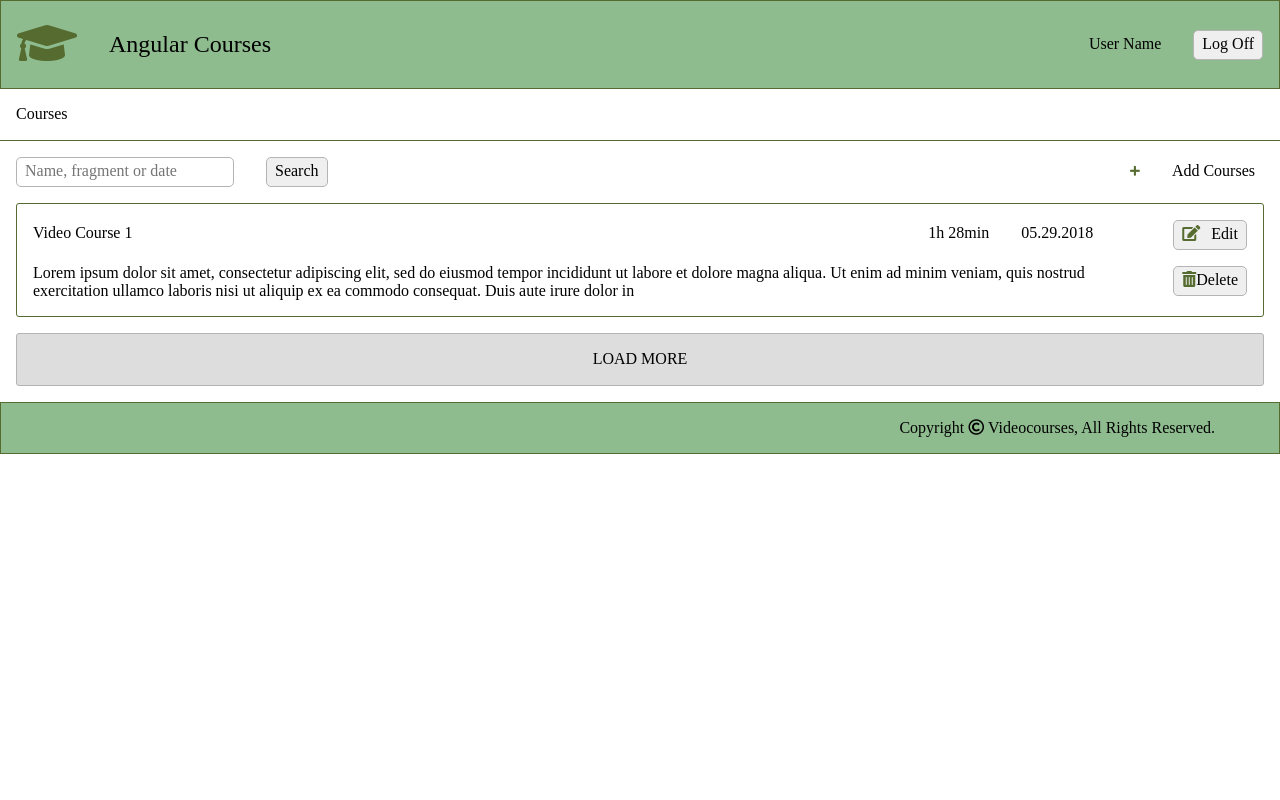
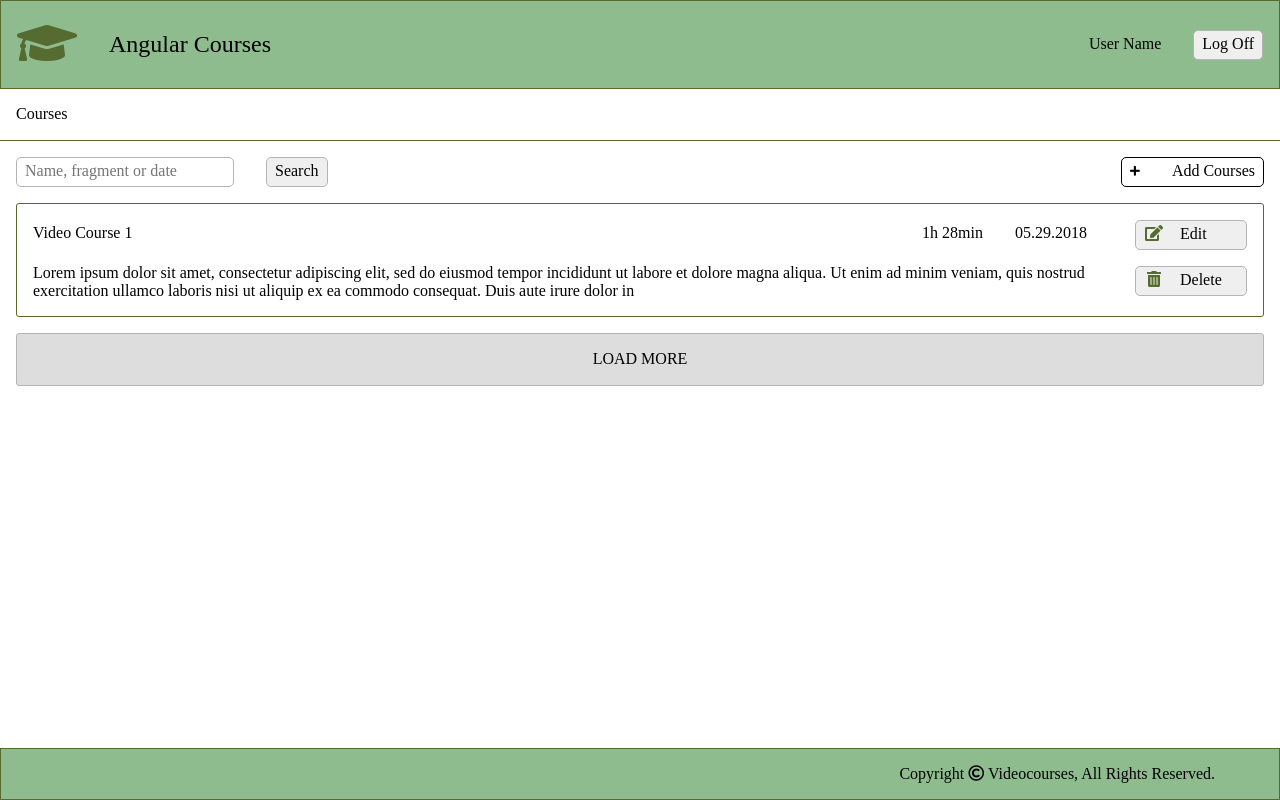
Before and after one commit to e-pavlova/angular-courses, an Angular app: page / in a window 1280 px wide. Built offline with nearby package versions, Linux system fonts and the light colour scheme.

Commit message:
refactor: Add changes to markup

```diff
--- a/src/app/app.component.html
+++ b/src/app/app.component.html
@@ -1,4 +1,6 @@
-<app-header></app-header>
-<app-breadcrumbs></app-breadcrumbs>
-<app-course-item></app-course-item>
-<app-footer></app-footer>
+<div class="content">
+  <app-header></app-header>
+  <app-breadcrumbs></app-breadcrumbs>
+  <app-course-item></app-course-item>
+</div>
+<app-footer class="footer"></app-footer>
--- a/src/app/course-item/course-item.component.css
+++ b/src/app/course-item/course-item.component.css
@@ -26,8 +26,7 @@
 }
 
 .search__button:hover {
-  background-color: rgb(200, 200, 200);
-  color: rgb(85, 107, 47);
+
 }
 
 .add__container {
@@ -36,17 +35,19 @@
   align-items: center;
   font-size: 100%;
   font-family: inherit;
+  border-radius: 5px;
   padding: 0.3rem 0.5rem;
-  border: 1px solid transparent;
-  background-color: transparent;
+  border: 1px solid rgb(0, 0, 0);
+  background-color: rgb(255, 255, 255);
+  color: rgb(0, 0, 0);
 }
 
 .add__container:hover {
   border-radius: 5px;
   padding: 0.3rem 0.5rem;
-  border: 1px solid rgb(180, 180, 180);
-  background-color: rgb(200, 200, 200);
-  color: rgb(85, 107, 47);
+  border: 1px solid rgb(0, 0, 0);
+  background-color: rgb(0, 0, 0);
+  color: rgb(255, 255, 255);
 }
 
 .add__button {
@@ -59,8 +60,8 @@
 
 .add__icon {
   font-size: 0.7rem;
-  padding-right: 2rem;
-  color: rgb(85, 107, 47);
+  margin-right: 2rem;
+  color: rgb(0, 0, 0);
 }
 
 .course {
@@ -76,7 +77,7 @@
 }
 
 .course__data {
-
+  margin-right: 3rem;
 }
 
 .course__info {
@@ -103,35 +104,31 @@
 }
 
 .course__date {
-  padding-right: 5rem;
+
 }
 
 .course__about {
-  padding-right: 2rem;
+
 }
 
 .course__buttons {
   display: flex;
   flex-direction: column;
+  flex-shrink: 0;
+  min-width: 7rem;
 }
 
 .button__edit {
-  display: flex;
-  justify-content: space-between;
-  align-items: center;
   margin-bottom: 1rem;
-  border-radius: 5px;
-  padding: 0.3rem 0.5rem;
-  border: 1px solid rgb(180, 180, 180);
+  text-align: left;
 }
 
 .button__edit:hover {
-  background-color: rgb(200, 200, 200);
-  color: rgb(85, 107, 47);
+
 }
 
 .edit__icon {
-  color: rgb(85, 107, 47);
+
 }
 
 .edit_icon__title {
@@ -139,20 +136,15 @@
 }
 
 .button__delete {
-  display: flex;
-  justify-content: space-between;
-  border-radius: 5px;
-  padding: 0.3rem 0.5rem;
-  border: 1px solid rgb(180, 180, 180);
+  text-align: left;
 }
 
 .button__delete:hover {
-  background-color: rgb(200, 200, 200);
-  color: rgb(85, 107, 47);
+
 }
 
 .delete__icon {
-  color: rgb(85, 107, 47);
+
 }
 
 .load__courses {
@@ -162,7 +154,7 @@
   display: flex;
   align-items: center;
   justify-content: center;
-  background-color: rgb(221,221,221);
+  background-color: rgb(221, 221, 221);
 }
 
 .load__button {
@@ -174,3 +166,19 @@
   background-color: rgb(200, 200, 200);
   color: rgb(85, 107, 47);
 }
+
+.course__button {
+  border-radius: 5px;
+  padding: 0.3rem 0.5rem;
+  border: 1px solid rgb(180, 180, 180);
+}
+
+.icons {
+  color: rgb(85, 107, 47);
+  margin-right: 1rem;
+}
+
+.course__button:hover {
+  background-color: rgb(200, 200, 200);
+  color: rgb(85, 107, 47);
+}
--- a/src/app/course-item/course-item.component.html
+++ b/src/app/course-item/course-item.component.html
@@ -6,7 +6,7 @@
       <input type="text" placeholder="Name, fragment or date" class="search__input">
     </div>
     <div>
-      <input type="button" value="Search" class="search__button">
+      <input type="button" value="Search" class="search__button course__button">
     </div>
   </div>
   <button class="add__container">
@@ -30,23 +30,20 @@
         </div>
       </div>
       <div class="course__about">
-        Lorem ipsum dolor sit amet, consectetur adipiscing elit, sed do eiusmod tempor incididunt ut labore et dolore magna aliqua.
+        Lorem ipsum dolor sit amet, consectetur adipiscing elit, sed do eiusmod tempor incididunt ut labore et dolore
+        magna aliqua.
         Ut enim ad minim veniam, quis nostrud exercitation ullamco laboris nisi ut aliquip ex ea commodo consequat.
         Duis aute irure dolor in
       </div>
     </div>
     <div class="course__buttons">
-      <button class="button__edit">
-        <div class="edit__icon">
-          <i class="fas fa-edit"></i>
-        </div>
-        <div class="edit__icon__tile">Edit</div>
+      <button class="button__edit course__button">
+        <i class="fas fa-fw fa-edit icons"></i>
+        <span class="edit__icon__tile">Edit</span>
       </button>
-      <button class="button__delete">
-        <div class="delete__icon">
-          <i class="fas fa-trash-alt"></i>
-        </div>
-        <div>Delete</div>
+      <button class="button__delete course__button">
+        <i class="fas fa-fw fa-trash-alt icons"></i>
+        <span>Delete</span>
       </button>
     </div>
   </div>
--- a/src/app/footer/footer.component.css
+++ b/src/app/footer/footer.component.css
@@ -7,5 +7,5 @@
 }
 
 .footer__container {
-  padding-right: 3rem;
+  margin-right: 3rem;
 }
--- a/src/app/header/header.component.css
+++ b/src/app/header/header.component.css
@@ -13,7 +13,7 @@
 }
 
 .header__icon {
-  padding-right: 2rem;
+  margin-right: 2rem;
   font-size: 3rem;
   color: rgb(85, 107, 47);
 }
--- a/src/index.html
+++ b/src/index.html
@@ -4,7 +4,6 @@
   <meta charset="utf-8">
   <title>Courses</title>
   <base href="/">
-
   <meta name="viewport" content="width=device-width, initial-scale=1">
   <link rel="icon" type="image/x-icon" href="favicon.ico">
   <link rel="stylesheet" href="https://cdnjs.cloudflare.com/ajax/libs/normalize/8.0.0/normalize.css">
--- a/src/styles.css
+++ b/src/styles.css
@@ -2,3 +2,23 @@
 body {
   font-family: "Yu Gothic UI Semibold";
 }
+
+html {
+  height: 100%;
+}
+
+app-root {
+  display: flex;
+  flex-direction: column;
+  height: 100vh;
+  max-width: 1440px;
+  margin: auto;
+}
+
+.content {
+  flex: 1 0 auto;
+}
+
+.footer {
+  flex-shrink: 0;
+}
```
Also changed, not shown: 1 other file (tests, documents, lock files or other folders).
